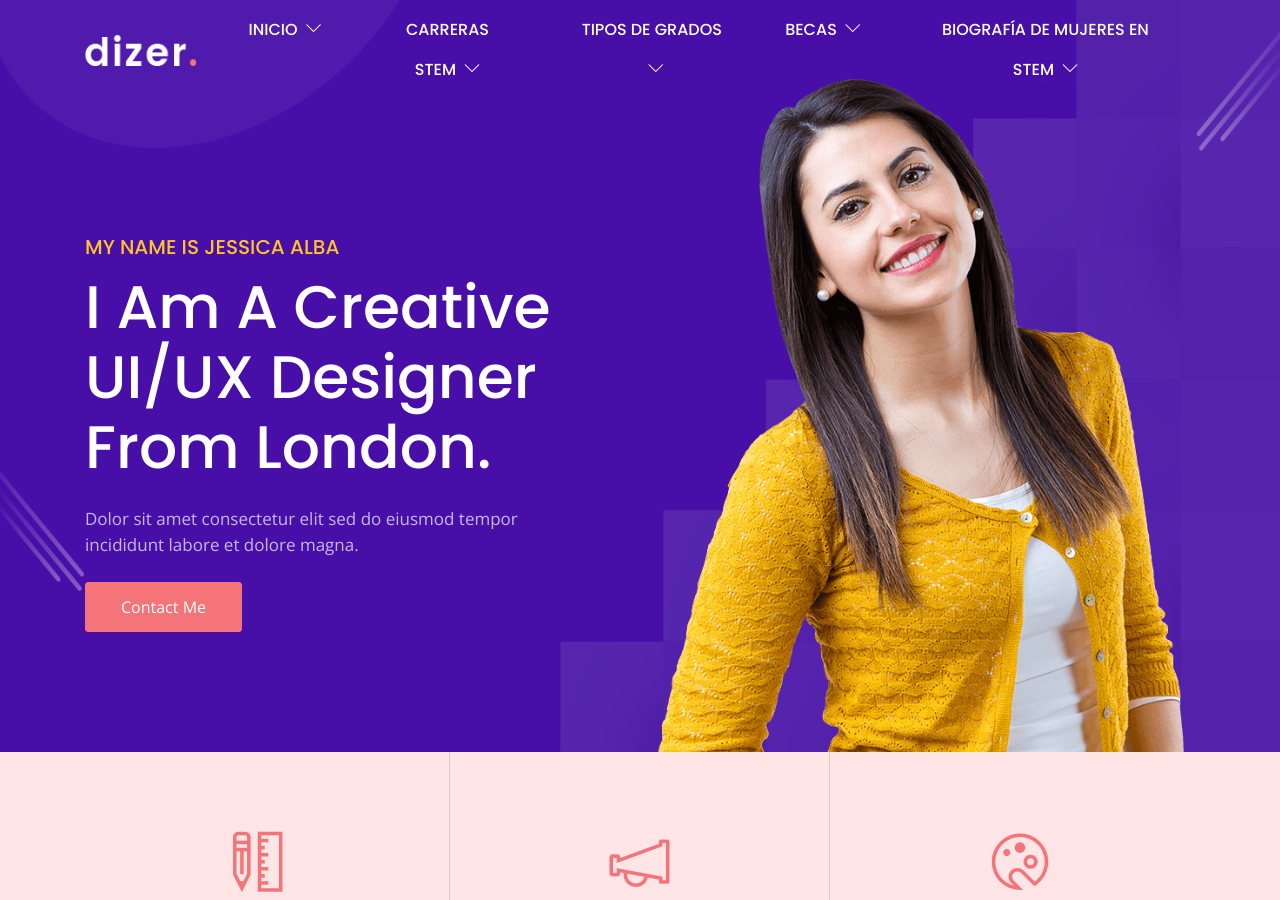
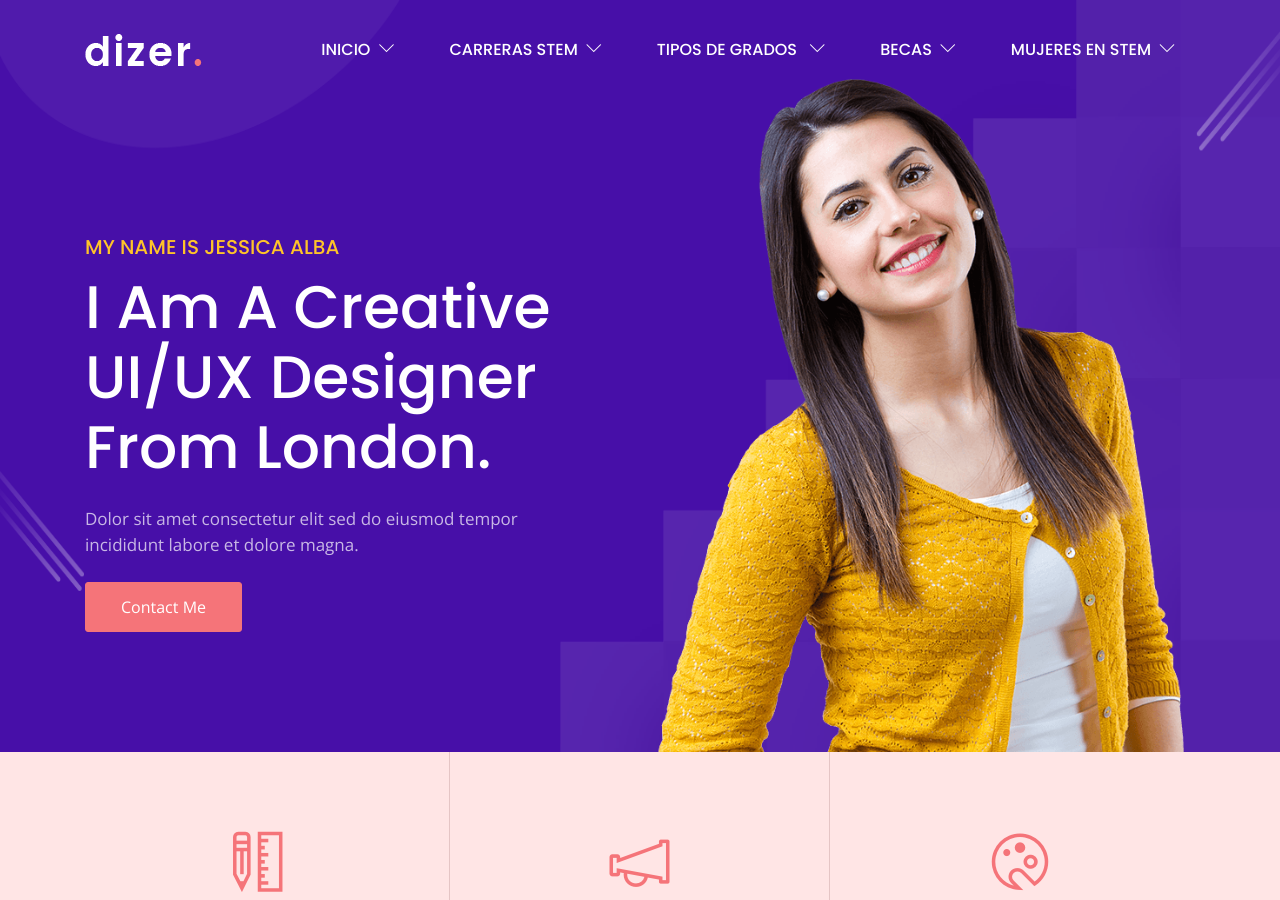
Before and after one commit to estaennosotraspiloto/estaennosotraspiloto, a Jekyll site: the page built from index.html, in a window 1280 px wide and 900 px high. Built offline with Jekyll 4.4.1, drawn with Linux system fonts in a browser that asks for light colours.

Commit message:
Update from Forestry.io estaennosotraspiloto updated _data/navigation.yml

```diff
--- a/_data/navigation.yml
+++ b/_data/navigation.yml
@@ -34,7 +34,7 @@ main:
     url: "/portfolio-2"
   - name: "404"
     url: "/404"
-- name: Biografía de Mujeres en STEM
+- name: Mujeres en STEM
   url: ''
   submenu: ''
 footer:
```
